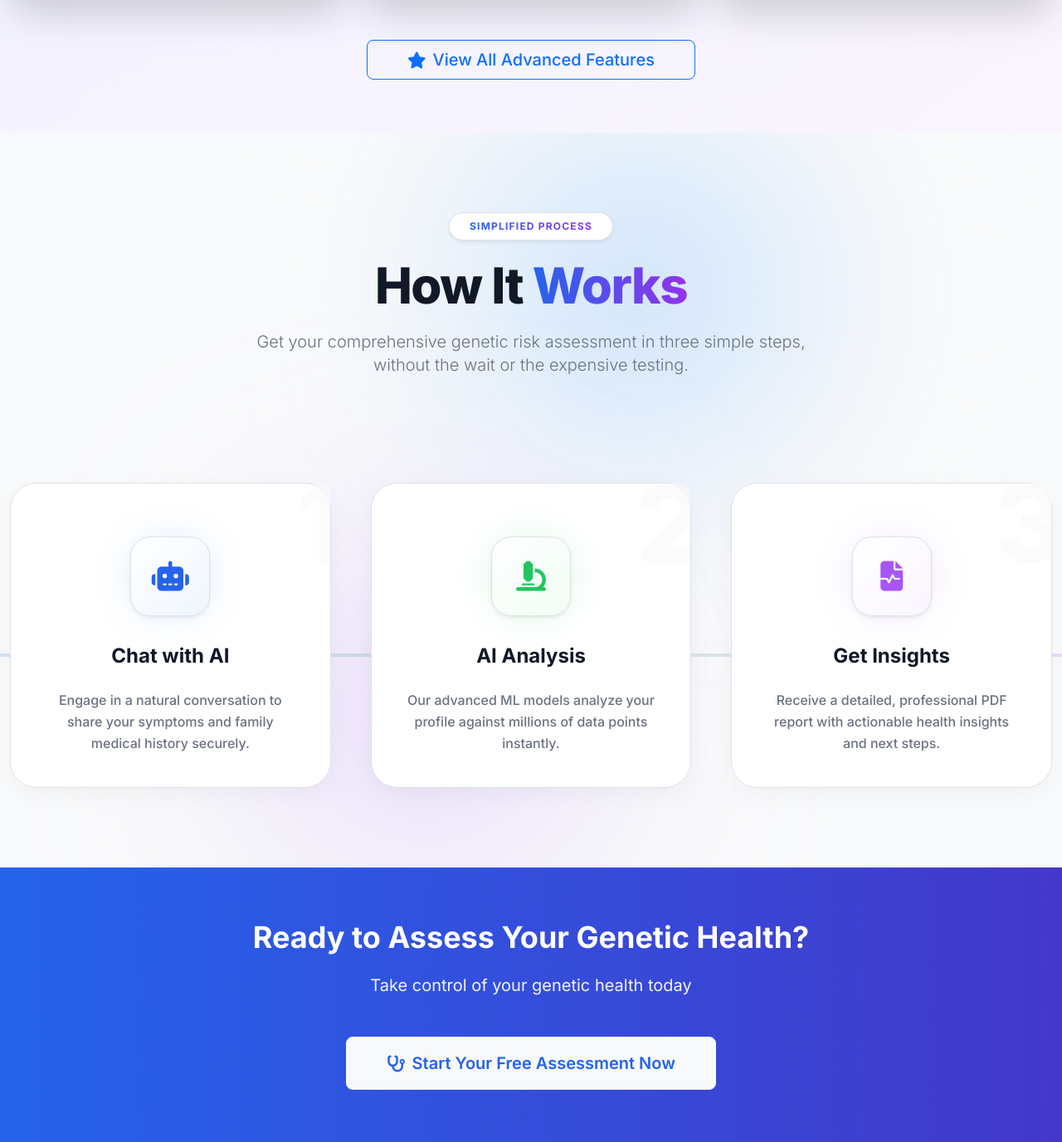
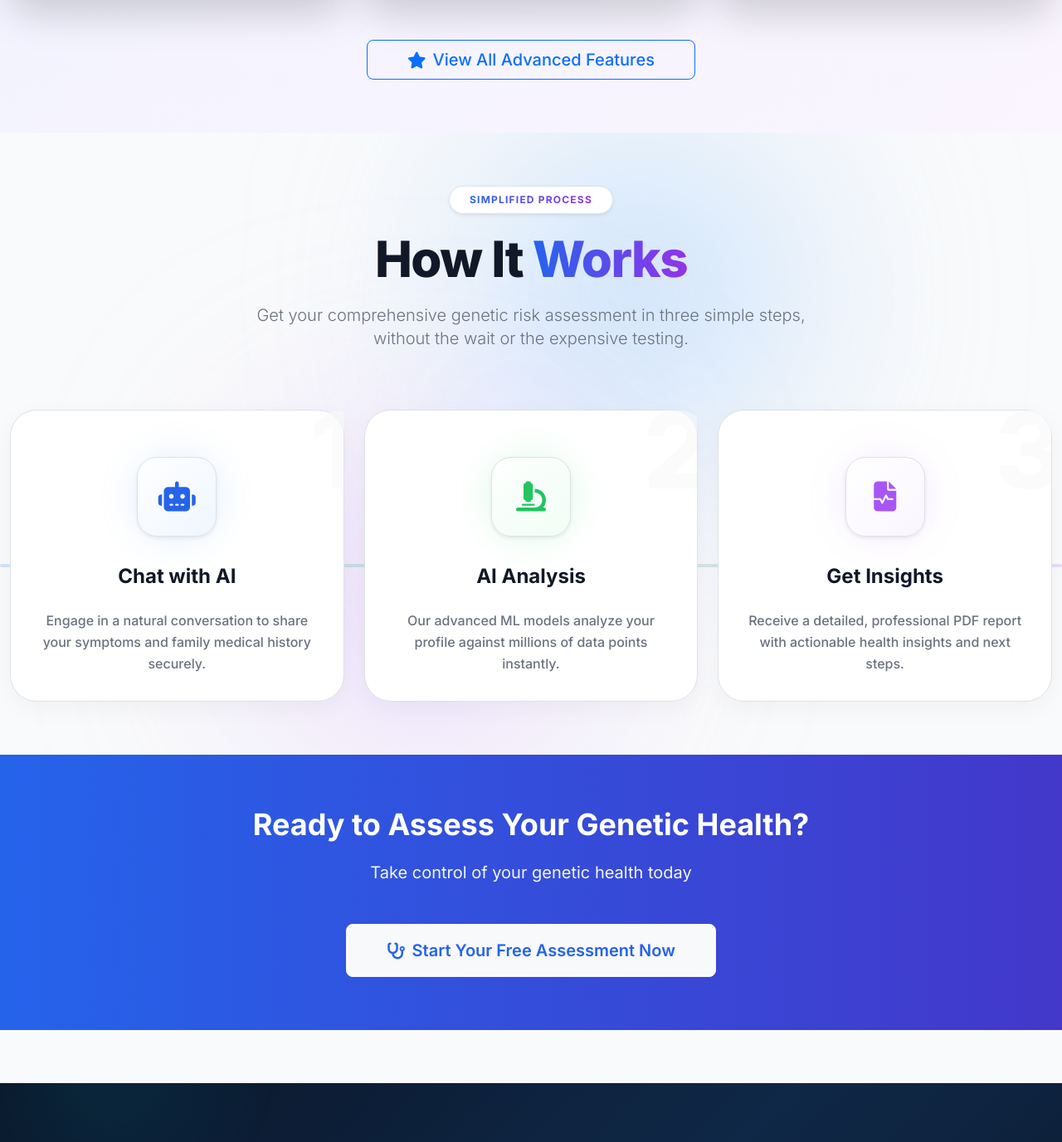
Before and after one commit to Ankit2006Raj/GeneAccessAI, a Flask app: page / in a window 1280 px wide. Shown: the part 2469-3846 px from the top of the page at 83% size. Run offline with Flask 3, Linux system fonts and the light colour scheme; parts of the project's set-up code (start-up, migrations or seed data) failed here and were passed over; some libraries are stand-ins or nearby versions.

Commit message:
UI: Reduce vertical spacing in How It Works section

```diff
--- a/templates/index.html
+++ b/templates/index.html
@@ -257,7 +257,7 @@
 </section>
 
 <!-- How It Works -->
-<section class="py-24 bg-gray-50 relative overflow-hidden">
+<section class="py-12 md:py-16 bg-gray-50 relative overflow-hidden">
     <!-- Decorative background elements -->
     <div class="absolute inset-0 z-0 pointer-events-none overflow-hidden">
         <div class="absolute top-0 right-1/4 w-96 h-96 bg-blue-300 rounded-full mix-blend-multiply filter blur-[128px] opacity-40 animate-pulse"></div>
@@ -265,7 +265,7 @@
     </div>
 
     <div class="container relative z-10">
-        <div class="text-center mb-20">
+        <div class="text-center mb-12">
             <div class="inline-flex items-center justify-center px-4 py-2 mb-6 rounded-full bg-white border border-blue-100 shadow-sm">
                 <span class="text-transparent bg-clip-text bg-gradient-to-r from-blue-600 to-purple-600 font-bold tracking-widest uppercase text-xs">Simplified Process</span>
             </div>
@@ -277,14 +277,14 @@
             </p>
         </div>
 
-        <div class="row g-5 position-relative mt-4">
+        <div class="row g-4 position-relative mt-2">
             <!-- Sleek Connecting Gradient Line for Desktop -->
             <div class="d-none d-md-block position-absolute top-50 start-0 w-100 h-1 bg-gradient-to-r from-blue-500 via-green-500 to-purple-500 opacity-20 rounded-full" style="z-index: 1; transform: translateY(-50%);"></div>
 
             <!-- Step 1: Chat with AI -->
             <div class="col-md-4 position-relative" style="z-index: 2;">
                 <div class="card bg-white border border-gray-100 shadow-[0_8px_30px_rgb(0,0,0,0.04)] hover:shadow-[0_20px_40px_rgb(37,99,235,0.1)] transition-all duration-500 h-100 rounded-[2rem] group cursor-pointer">
-                    <div class="card-body p-8 lg:p-10 text-center position-relative overflow-hidden">
+                    <div class="card-body p-6 lg:p-8 text-center position-relative overflow-hidden">
                         <!-- Number watermark -->
                         <div class="absolute -top-4 -right-4 text-9xl font-black text-gray-50 opacity-60 group-hover:scale-110 group-hover:-translate-x-2 group-hover:translate-y-2 transition-all duration-500 pointer-events-none select-none">1</div>
 
@@ -303,9 +303,9 @@
             </div>
 
             <!-- Step 2: AI Analysis -->
-            <div class="col-md-4 position-relative md:mt-12" style="z-index: 2;">
+            <div class="col-md-4 position-relative md:mt-6" style="z-index: 2;">
                 <div class="card bg-white border border-gray-100 shadow-[0_8px_30px_rgb(0,0,0,0.04)] hover:shadow-[0_20px_40px_rgb(34,197,94,0.1)] transition-all duration-500 h-100 rounded-[2rem] group cursor-pointer">
-                    <div class="card-body p-8 lg:p-10 text-center position-relative overflow-hidden">
+                    <div class="card-body p-6 lg:p-8 text-center position-relative overflow-hidden">
                         <!-- Number watermark -->
                         <div class="absolute -top-4 -right-4 text-9xl font-black text-gray-50 opacity-60 group-hover:scale-110 group-hover:-translate-x-2 group-hover:translate-y-2 transition-all duration-500 pointer-events-none select-none">2</div>
 
@@ -324,7 +324,7 @@
             <!-- Step 3: Get Insights -->
             <div class="col-md-4 position-relative" style="z-index: 2;">
                 <div class="card bg-white border border-gray-100 shadow-[0_8px_30px_rgb(0,0,0,0.04)] hover:shadow-[0_20px_40px_rgb(168,85,247,0.1)] transition-all duration-500 h-100 rounded-[2rem] group cursor-pointer">
-                    <div class="card-body p-8 lg:p-10 text-center position-relative overflow-hidden">
+                    <div class="card-body p-6 lg:p-8 text-center position-relative overflow-hidden">
                         <!-- Number watermark -->
                         <div class="absolute -top-4 -right-4 text-9xl font-black text-gray-50 opacity-60 group-hover:scale-110 group-hover:-translate-x-2 group-hover:translate-y-2 transition-all duration-500 pointer-events-none select-none">3</div>
 
```
